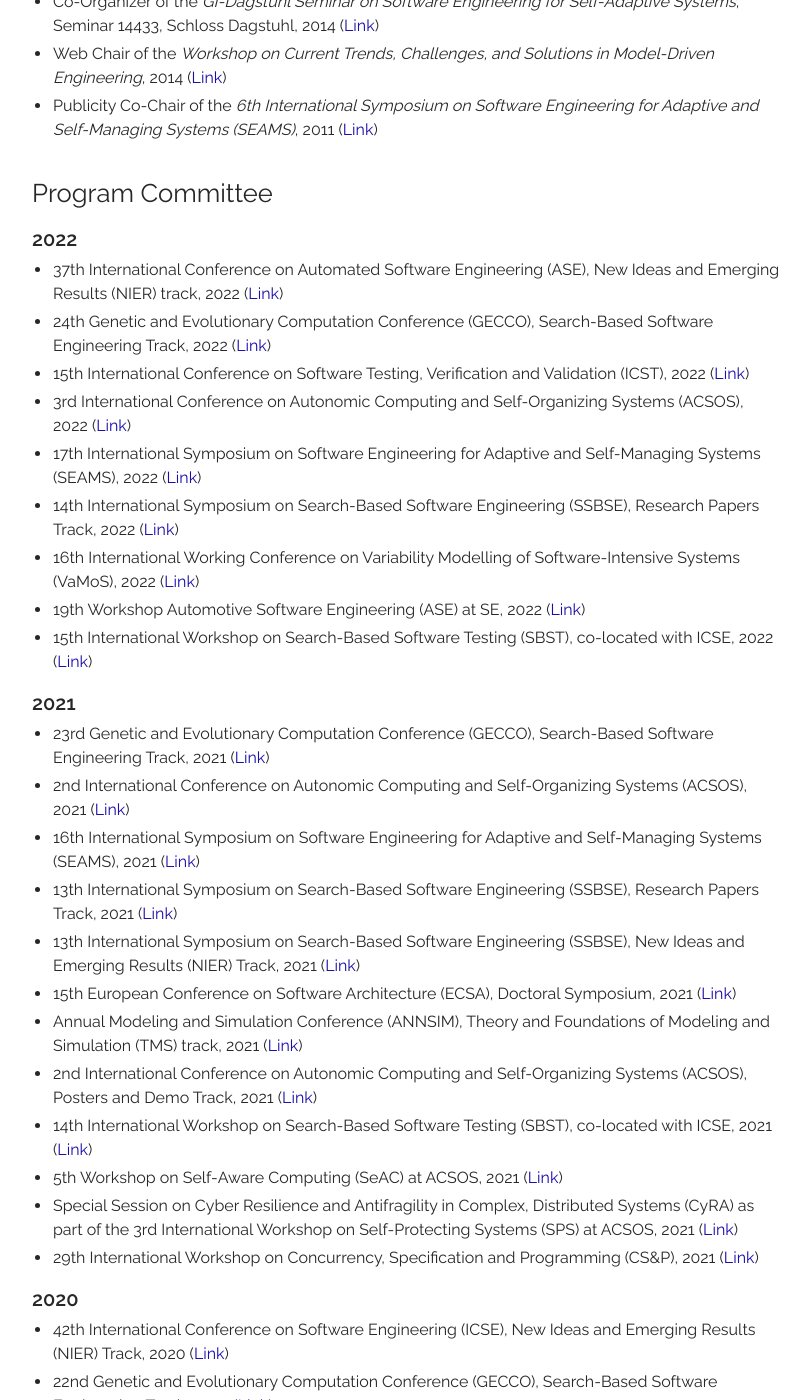
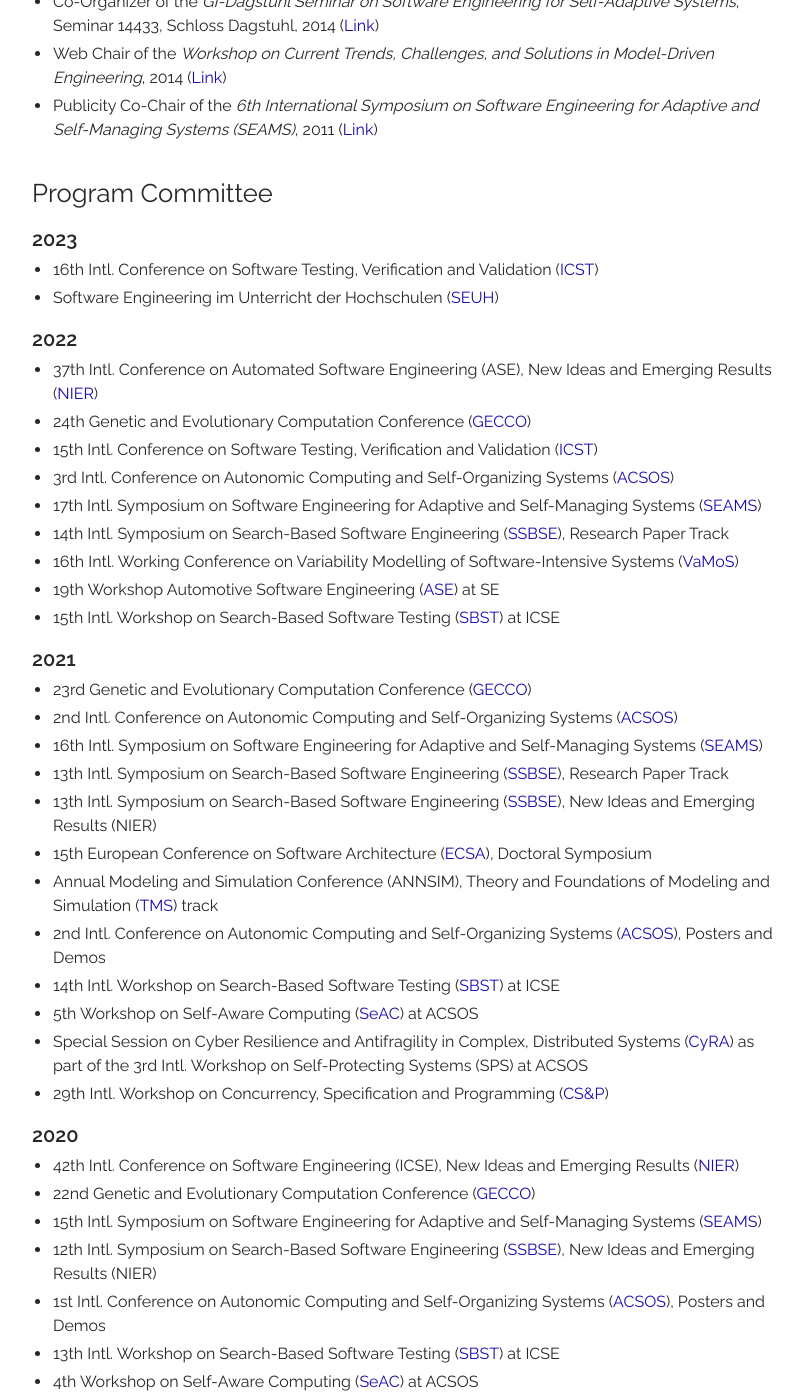
Before and after one commit to thomas-vogel/thomas-vogel.github.io, a Jekyll site: the page built from _pages/activities.md, in a window 1280 px wide and 1400 px high, scrolled down 1753 px. Shown: the whole window, without its empty margins (233-1042 px from the left). Built offline with Jekyll 4.4.1, drawn with Linux system fonts in a browser that asks for light colours; some of the changed text lies outside the part shown.

Commit message:
Update activities.

```diff
--- a/_pages/activities.md
+++ b/_pages/activities.md
@@ -49,76 +49,83 @@ layout: page
 
 ## Program Committee
 
+### 2023
+* 16th Intl. Conference on Software Testing, Verification and Validation ([ICST](https://conf.researchr.org/home/icst-2023){:target="_blank"})
+* Software Engineering im Unterricht der Hochschulen ([SEUH](https://www.seuh.org/seuh2023/){:target="_blank"})
+
+
 ### 2022
-* 37th International Conference on Automated Software Engineering (ASE), New Ideas and Emerging Results (NIER) track, 2022 ([Link](https://conf.researchr.org/track/ase-2022/ase-2022-nier-track){:target="_blank"})
-* 24th Genetic and Evolutionary Computation Conference (GECCO), Search-Based Software Engineering Track, 2022 ([Link](https://gecco-2022.sigevo.org/){:target="_blank"})
-* 15th International Conference on Software Testing, Verification and Validation (ICST), 2022 ([Link](https://icst2022.vrain.upv.es/){:target="_blank"})
-* 3rd International Conference on Autonomic Computing and Self-Organizing	Systems (ACSOS), 2022 ([Link](https://conf.researchr.org/home/acsos-2022){:target="_blank"})
-* 17th International Symposium on Software Engineering for Adaptive and Self-Managing Systems (SEAMS), 2022 ([Link](https://conf.researchr.org/home/seams-2022){:target="_blank"})
-* 14th International Symposium on Search-Based Software Engineering (SSBSE), Research Papers Track, 2022 ([Link](https://conf.researchr.org/home/ssbse-2022){:target="_blank"})
-* 16th International Working Conference on Variability Modelling of Software-Intensive Systems (VaMoS), 2022 ([Link](https://vamos2022.isti.cnr.it/){:target="_blank"})
-* 19th Workshop Automotive Software Engineering (ASE) at SE, 2022 ([Link](https://ase-workshop.github.io/2022/){:target="_blank"})
-* 15th International Workshop on Search-Based Software Testing (SBST), co-located with ICSE, 2022 ([Link](https://sbst22.github.io/){:target="_blank"})
+* 37th Intl. Conference on Automated Software Engineering (ASE), New Ideas and Emerging Results ([NIER](https://conf.researchr.org/track/ase-2022/ase-2022-nier-track){:target="_blank"})
+* 24th Genetic and Evolutionary Computation Conference ([GECCO](https://gecco-2022.sigevo.org/){:target="_blank"}) <!-- Search-Based Software Engineering Track -->
+* 15th Intl. Conference on Software Testing, Verification and Validation ([ICST](https://conf.researchr.org/home/icst-2022){:target="_blank"})
+* 3rd Intl. Conference on Autonomic Computing and Self-Organizing	Systems ([ACSOS](https://conf.researchr.org/home/acsos-2022){:target="_blank"})
+* 17th Intl. Symposium on Software Engineering for Adaptive and Self-Managing Systems ([SEAMS](https://conf.researchr.org/home/seams-2022){:target="_blank"})
+* 14th Intl. Symposium on Search-Based Software Engineering ([SSBSE](https://conf.researchr.org/home/ssbse-2022){:target="_blank"}), Research Paper Track
+* 16th Intl. Working Conference on Variability Modelling of Software-Intensive Systems ([VaMoS](https://vamos2022.isti.cnr.it/){:target="_blank"})
+* 19th Workshop Automotive Software Engineering ([ASE](https://ase-workshop.github.io/2022/){:target="_blank"}) at SE
+* 15th Intl. Workshop on Search-Based Software Testing ([SBST](https://sbst22.github.io/){:target="_blank"}) at ICSE
 
 ### 2021
-* 23rd Genetic and Evolutionary Computation Conference (GECCO), Search-Based Software Engineering Track, 2021 ([Link](https://gecco-2021.sigevo.org/){:target="_blank"})
-* 2nd International Conference on Autonomic Computing and Self-Organizing	Systems (ACSOS), 2021 ([Link](https://conf.researchr.org/home/acsos-2021){:target="_blank"})
-* 16th International Symposium on Software Engineering for Adaptive and Self-Managing Systems (SEAMS), 2021 ([Link](https://conf.researchr.org/home/seams-2021){:target="_blank"})
-* 13th International Symposium on Search-Based Software Engineering (SSBSE), Research Papers Track, 2021 ([Link](https://conf.researchr.org/home/ssbse-2021){:target="_blank"})
-* 13th International Symposium on Search-Based Software Engineering (SSBSE), New Ideas and Emerging Results (NIER) Track, 2021 ([Link](https://conf.researchr.org/home/ssbse-2021){:target="_blank"})
-* 15th European Conference on Software Architecture (ECSA), Doctoral Symposium, 2021 ([Link](https://conf.researchr.org/track/ecsa-2021/ecsa-2021-doctoral-symposium){:target="_blank"})
-* Annual Modeling and Simulation Conference (ANNSIM), Theory and Foundations of Modeling and Simulation (TMS) track, 2021 ([Link](http://www.sce.carleton.ca/faculty/wainer/DEVS21/){:target="_blank"})
-* 2nd International Conference on Autonomic Computing and Self-Organizing Systems (ACSOS), Posters and Demo Track, 2021 ([Link](https://conf.researchr.org/track/acsos-2021/acsos-2021-posters-and-demos){:target="_blank"})
-* 14th International Workshop on Search-Based Software Testing (SBST), co-located with ICSE, 2021 ([Link](https://sbst21.github.io/){:target="_blank"})
-* 5th Workshop on Self-Aware Computing (SeAC) at ACSOS, 2021 ([Link](http://seac2021.informatik.uni-wuerzburg.de/){:target="_blank"})
-* Special Session on Cyber Resilience and Antifragility in Complex, Distributed Systems (CyRA) as part of the 3rd International Workshop on Self-Protecting Systems (SPS) at ACSOS, 2021 ([Link](https://sites.google.com/view/sps21/cyra-special-session){:target="_blank"})
-* 29th International Workshop on Concurrency, Specification and Programming (CS&P), 2021 ([Link](https://www2.informatik.hu-berlin.de/csp2021/index.shtml){:target="_blank"})
+* 23rd Genetic and Evolutionary Computation Conference ([GECCO](https://gecco-2021.sigevo.org/){:target="_blank"}) <!-- Search-Based Software Engineering Track -->
+* 2nd Intl. Conference on Autonomic Computing and Self-Organizing	Systems ([ACSOS](https://conf.researchr.org/home/acsos-2021){:target="_blank"})
+* 16th Intl. Symposium on Software Engineering for Adaptive and Self-Managing Systems ([SEAMS](https://conf.researchr.org/home/seams-2021){:target="_blank"})
+* 13th Intl. Symposium on Search-Based Software Engineering ([SSBSE](https://conf.researchr.org/home/ssbse-2021){:target="_blank"}), Research Paper Track
+* 13th Intl. Symposium on Search-Based Software Engineering ([SSBSE](https://conf.researchr.org/home/ssbse-2021){:target="_blank"}), New Ideas and Emerging Results (NIER)
+* 15th European Conference on Software Architecture ([ECSA](https://conf.researchr.org/track/ecsa-2021/ecsa-2021-doctoral-symposium){:target="_blank"}), Doctoral Symposium
+* Annual Modeling and Simulation Conference (ANNSIM), Theory and Foundations of Modeling and Simulation ([TMS](http://www.sce.carleton.ca/faculty/wainer/DEVS21/){:target="_blank"}) track
+* 2nd Intl. Conference on Autonomic Computing and Self-Organizing Systems ([ACSOS](https://conf.researchr.org/track/acsos-2021/acsos-2021-posters-and-demos){:target="_blank"}), Posters and Demos
+* 14th Intl. Workshop on Search-Based Software Testing ([SBST](https://sbst21.github.io/){:target="_blank"}) at ICSE
+* 5th Workshop on Self-Aware Computing ([SeAC](http://seac2021.informatik.uni-wuerzburg.de/){:target="_blank"}) at ACSOS
+* Special Session on Cyber Resilience and Antifragility in Complex, Distributed Systems ([CyRA](https://sites.google.com/view/sps21/cyra-special-session){:target="_blank"}) as part of the 3rd Intl. Workshop on Self-Protecting Systems (SPS) at ACSOS
+* 29th Intl. Workshop on Concurrency, Specification and Programming ([CS&P](https://www2.informatik.hu-berlin.de/csp2021/index.shtml){:target="_blank"})
 
 ### 2020
-* 42th International Conference on Software Engineering (ICSE), New Ideas and Emerging Results (NIER) Track, 2020 ([Link](https://conf.researchr.org/track/icse-2020/icse-2020-New-Ideas-and-Emerging-Results){:target="_blank"})
-* 22nd Genetic and Evolutionary Computation Conference (GECCO), Search-Based Software Engineering Track, 2020 ([Link](https://gecco-2020.sigevo.org/){:target="_blank"})
-* 15th International Symposium on Software Engineering for Adaptive and Self-Managing Systems (SEAMS), 2020 ([Link](https://conf.researchr.org/home/seams-2020){:target="_blank"})
-* 12th International Symposium on Search-Based Software Engineering (SSBSE), New Ideas and Emerging Results (NIER) Track, 2020 ([Link](http://ssbse2020.di.uniba.it/){:target="_blank"})
-* 1st International Conference on Autonomic Computing and Self-Organizing Systems (ACSOS), Posters and Demos, 2020 ([Link](https://2020.acsos.org/){:target="_blank"})
-* 13th International Workshop on Search-Based Software Testing (SBST), co-located with ICSE, 2020 ([Link](https://sbst20.github.io/){:target="_blank"})
-* 4th Workshop on Self-Aware Computing (SeAC) at ACSOS, 2020 ([Link](http://seac2020.informatik.uni-wuerzburg.de/){:target="_blank"})
-* 1st International Workshop on Cyber Resilience and Antifragility in Complex, Distributed Systems (CyRA) at ACSOS, 2020 ([Link](https://cyra2020.github.io/){:target="_blank"})
+* 42th Intl. Conference on Software Engineering (ICSE), New Ideas and Emerging Results ([NIER](https://conf.researchr.org/track/icse-2020/icse-2020-New-Ideas-and-Emerging-Results){:target="_blank"})
+* 22nd Genetic and Evolutionary Computation Conference ([GECCO](https://gecco-2020.sigevo.org/){:target="_blank"}) <!-- Search-Based Software Engineering Track-->
+* 15th Intl. Symposium on Software Engineering for Adaptive and Self-Managing Systems ([SEAMS](https://conf.researchr.org/home/seams-2020){:target="_blank"})
+* 12th Intl. Symposium on Search-Based Software Engineering ([SSBSE](http://ssbse2020.di.uniba.it/){:target="_blank"}), New Ideas and Emerging Results (NIER)
+* 1st Intl. Conference on Autonomic Computing and Self-Organizing Systems ([ACSOS](https://2020.acsos.org/){:target="_blank"}), Posters and Demos
+* 13th Intl. Workshop on Search-Based Software Testing ([SBST](https://sbst20.github.io/){:target="_blank"}) at ICSE
+* 4th Workshop on Self-Aware Computing ([SeAC](http://seac2020.informatik.uni-wuerzburg.de/){:target="_blank"}) at ACSOS
+* 1st Intl. Workshop on Cyber Resilience and Antifragility in Complex, Distributed Systems ([CyRA](https://cyra2020.github.io/){:target="_blank"}) at ACSOS
 
 ### 2019
-* 21st Genetic and Evolutionary Computation Conference (GECCO), Search-Based Software Engineering Track, 2019 ([Link](https://gecco-2019.sigevo.org/){:target="_blank"})
-* 14th International Symposium on Software Engineering for Adaptive and Self-Managing Systems (SEAMS), 2019 ([Link](http://2019.seams-symposia.org){:target="_blank"})
-* Brazilian Symposium on Software Components, Architectures and Reuse (SBCARS), 2019 ([Link](http://cbsoft2019.ufba.br/#/sbcars){:target="_blank"})
-* Posters, Tools, and Demos Track of the 13th European Conference on Software Architecture (ECSA), 2019 ([Link](https://ecsa2019.univ-lille.fr/tracks/posters-tools-demos){:target="_blank"})
-* Poster and Demo Track of the 16th International Conference on Autonomic Computing (ICAC) and the 13th International Conference on Self-Adaptive and Self-Organizing Systems (SASO), 2019 ([Link](http://icac2019.cs.umu.se/calls/call-for-posters-and-demos/){:target="_blank"}, [Link](http://saso2019.cs.umu.se/calls/call-for-posters-and-demos/){:target="_blank"})
-* 13th International Workshop on Variability Modelling of Software-Intensive Systems (VaMoS), 2019 ([Link](https://vamos2019.github.io){:target="_blank"})
-* 1st International Workshop on Explainable Software (EXPLAIN) at ASE, 2019 ([Link](https://2019.ase-conferences.org/home/explain-2019){:target="_blank"})
+* 21st Genetic and Evolutionary Computation Conference ([GECCO](https://gecco-2019.sigevo.org/){:target="_blank"}) <!-- Search-Based Software Engineering Track -->
+* 14th Intl. Symposium on Software Engineering for Adaptive and Self-Managing Systems ([SEAMS](http://2019.seams-symposia.org){:target="_blank"})
+* 13th Brazilian Symposium on Software Components, Architectures and Reuse ([SBCARS](http://cbsoft2019.ufba.br/#/sbcars){:target="_blank"})
+* 13th European Conference on Software Architecture ([ECSA](https://ecsa2019.univ-lille.fr/tracks/posters-tools-demos.html){:target="_blank"}), Posters, Tools, and Demos
+* 16th Intl. Conference on Autonomic Computing ([ICAC](http://icac2019.cs.umu.se/calls/call-for-posters-and-demos/){:target="_blank"}) and 13th Intl. Conference on Self-Adaptive and Self-Organizing Systems ([SASO](http://saso2019.cs.umu.se/calls/call-for-posters-and-demos/){:target="_blank"}), Posters and Demos
+* 13th Intl. Workshop on Variability Modelling of Software-Intensive Systems ([VaMoS](https://vamos2019.github.io){:target="_blank"})
+* 1st Intl. Workshop on Explainable Software ([EXPLAIN](https://2019.ase-conferences.org/home/explain-2019){:target="_blank"}) at ASE
 
 ### 2018
-* 13th International Symposium on Software Engineering for Adaptive and Self-Managing Systems (SEAMS), 2018 ([Link](http://2018.seams-symposia.org){:target="_blank"})
-* Brazilian Symposium on Software Components, Architectures and Reuse (SBCARS), 2018 ([Link](http://cbsoft2018.icmc.usp.br/sbcars.html){:target="_blank"})
+* 13th Intl. Symposium on Software Engineering for Adaptive and Self-Managing Systems ([SEAMS](http://2018.seams-symposia.org){:target="_blank"})
+* 12th Brazilian Symposium on Software Components, Architectures and Reuse ([SBCARS](http://cbsoft2018.icmc.usp.br/#/sbcars){:target="_blank"})
 * Modellierung 2018, Industry Track (Praxisforum)
-* Poster and Demo Track of the 15th International Conference on Autonomic Computing (ICAC) and the 12th International Conference on Self-Adaptive and Self-Organizing Systems (SASO), 2018 ([Link](http://icac2018.informatik.uni-wuerzburg.de/calls/call-for-posters-and-demos/){:target="_blank"}, [Link](https://saso2018.fbk.eu/index.php/call-for-posters-and-demos/){:target="_blank"})
-* 2nd Workshop on Model-Driven Engineering Tools (MDETools) at MoDELS, 2018 ([Link](https://mdetools.github.io/mdetools18/){:target="_blank"})
-* 13th International Workshop on Models@run.time (MRT) at MODELS, 2018 ([Link](http://st.inf.tu-dresden.de/MRT18/){:target="_blank"})
-* 1st Joint International Workshop on Models@run.time and Self-aware Computing Systems (MRT-SeAC) at ICAC/SASO, 2018 ([Link](http://st.inf.tu-dresden.de/MRT18-ICAC/){:target="_blank"})
+* 15th Intl. Conference on Autonomic Computing ([ICAC](http://icac2018.informatik.uni-wuerzburg.de/calls/call-for-posters-and-demos/){:target="_blank"}) and 12th Intl. Conference on Self-Adaptive and Self-Organizing Systems ([SASO](https://saso2018.fbk.eu/index.php/call-for-posters-and-demos/){:target="_blank"}), Posters and Demos
+* 2nd Workshop on Model-Driven Engineering Tools ([MDETools](https://mdetools.github.io/mdetools18/){:target="_blank"}) at MoDELS
+* 13th Intl. Workshop on Models@run.time ([MRT](http://st.inf.tu-dresden.de/MRT18/){:target="_blank"}) at MODELS
+* 1st Joint Intl. Workshop on Models@run.time and Self-aware Computing Systems ([MRT-SeAC](http://st.inf.tu-dresden.de/MRT18-ICAC/){:target="_blank"}) at ICAC/SASO
 
 ### 2017
-* 1st Workshop on Model-Driven Engineering Tools (MDETools) at MoDELS, 2017 ([Link](http://mase.cs.queensu.ca/mdetools/){:target="_blank"})
-* International Workshop on Models@run.time (MRT) at MoDELS, 2017 ([Link](http://st.inf.tu-dresden.de/MRT17/){:target="_blank"})
-* International Workshop on Models@run.time for Self-aware Computing Systems (MRT-ICAC) at ICAC, 2017 ([Link](http://st.inf.tu-dresden.de/MRT17-ICAC/){:target="_blank"})
+* 1st Workshop on Model-Driven Engineering Tools ([MDETools](http://mase.cs.queensu.ca/mdetools/){:target="_blank"}) at MoDELS
+* 12th Intl. Workshop on Models@run.time ([MRT](http://st.inf.tu-dresden.de/MRT17/){:target="_blank"}) at MoDELS
+* 2nd Intl. Workshop on Models@run.time for Self-aware Computing Systems ([MRT-ICAC](http://st.inf.tu-dresden.de/MRT17-ICAC/){:target="_blank"}) at ICAC
 
 ### 2016
-* International Symposium on the Foundations of Software Engineering (FSE), Demo Paper Track, 2016 ([Link](https://www.cs.ucdavis.edu/fse2016/calls/demos/){:target="_blank"})
-* European Conference on Software Architecture (ECSA), Doctoral Symposium, 2016 ([Link](http://ecsa2016.icmc.usp.br/#doctoral){:target="_blank"})
-* International Workshop on Models@run.time (MRT) at MoDELS, 2016 ([Link](http://st.inf.tu-dresden.de/MRT16/){:target="_blank"})
-* International Workshop on Models@run.time for Self-aware Computing Systems (MRT-ICAC) at ICAC, 2016 ([Link](http://st.inf.tu-dresden.de/MRT16-ICAC/){:target="_blank"}{:target="_blank"})
-* Workshop on Open Source Software for Model-Driven Engineering (OSS4MDE) at MoDELS, 2016 ([Link](http://mase.cs.queensu.ca/oss4mde/){:target="_blank"})
+* 24th Intl. Symposium on the Foundations of Software Engineering ([FSE](https://www.cs.ucdavis.edu/fse2016/calls/demos/){:target="_blank"}), Demo Paper Track
+* 10th European Conference on Software Architecture ([ECSA](http://ecsa2016.icmc.usp.br/#doctoral){:target="_blank"}), Doctoral Symposium
+* 11th Intl. Workshop on Models@run.time ([MRT](http://st.inf.tu-dresden.de/MRT16/){:target="_blank"}) at MoDELS
+* 1st Intl. Workshop on Models@run.time for Self-aware Computing Systems ([MRT-ICAC](http://st.inf.tu-dresden.de/MRT16-ICAC/){:target="_blank"}) at ICAC
+* 3rd Intl. Workshop on Open Source Software for Model-Driven Engineering ([OSS4MDE](http://ceur-ws.org/Vol-1835/){:target="_blank"}) at MoDELS
 
-### 2015 and before
-* International Symposium on Software Engineering for Adaptive and Self-Managing Systems (SEAMS), Artifact Evaluation Committee, 2015 ([Link](http://www.disim.univaq.it/seams2015/){:target="_blank"})
-* Workshop on Control Theory for Software Engineering (CTSE) at ESEC/FSE, 2015 ([Link](http://dl.acm.org/citation.cfm?id=2804337){:target="_blank"})
-* International Workshop on Models@run.time (MRT) at MoDELS, 2015 ([Link](https://st.inf.tu-dresden.de/MRT15/){:target="_blank"})
-* International Workshop on Models@run.time (MRT) at MoDELS, 2014 ([Link](https://st.inf.tu-dresden.de/MRT14/){:target="_blank"})
+### 2015
+* 10th Intl. Symposium on Software Engineering for Adaptive and Self-Managing Systems ([SEAMS](http://www.disim.univaq.it/seams2015/){:target="_blank"}), Artifact Evaluation Committee
+* 1st Intl. Workshop on Control Theory for Software Engineering ([CTSE](http://dl.acm.org/citation.cfm?id=2804337){:target="_blank"}) at ESEC/FSE
+* 10th Intl. Workshop on Models@run.time ([MRT](https://st.inf.tu-dresden.de/MRT15/){:target="_blank"}) at MoDELS
+
+### 2014
+* 9th Intl. Workshop on Models@run.time ([MRT](https://st.inf.tu-dresden.de/MRT14/){:target="_blank"}) at MoDELS
 
 
 ## Journal Reviewing
```
Also changed, not shown: other parts of _pages/activities.md (+1 -1 lines).
